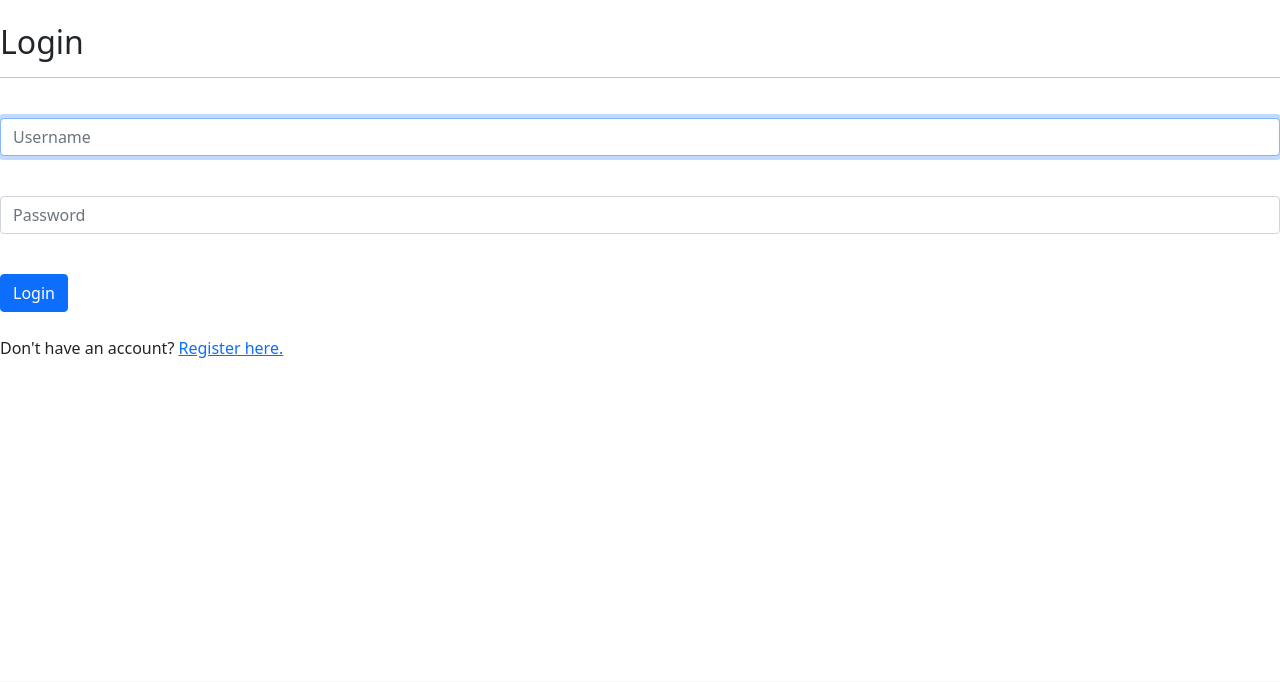
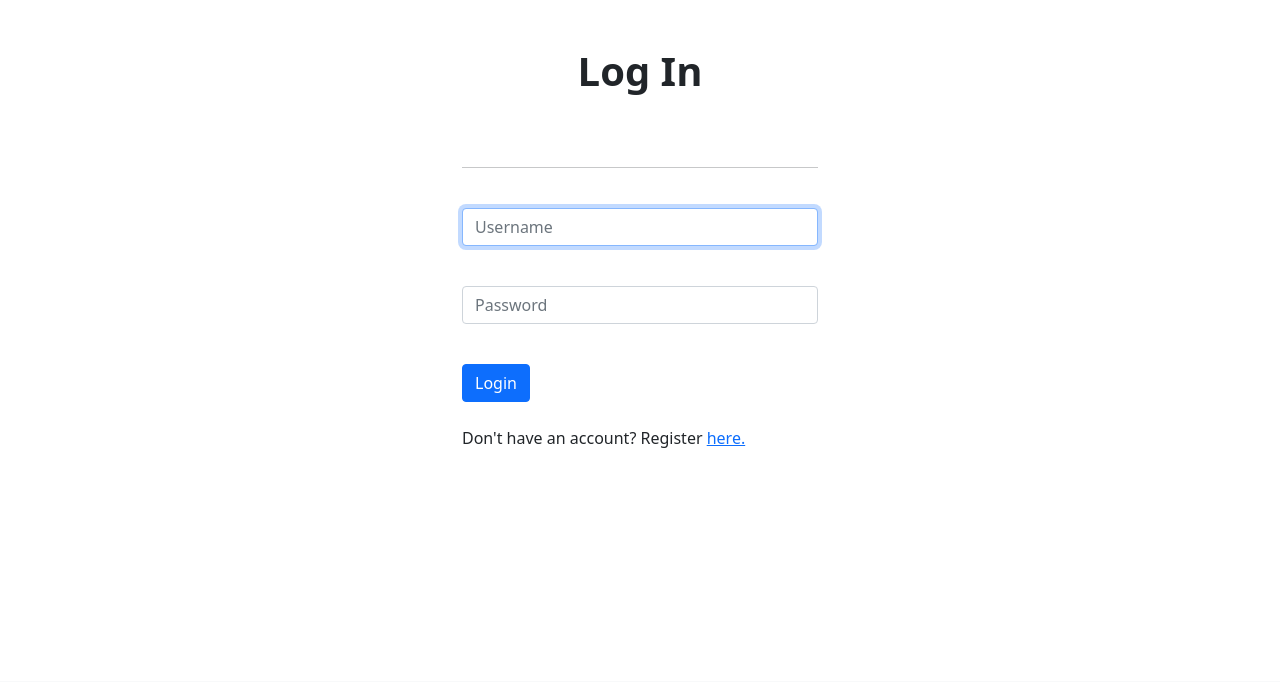
Before and after one commit to Ross-Coron/parlio, a Django app: page /login in a window 1280 px wide. Shown: the part 57-739 px from the top of the page. Run offline with Django 4.2, Linux system fonts and the light colour scheme.

Commit message:
Improved log in / registration page

```diff
--- a/parlio/templates/parlio/login.html
+++ b/parlio/templates/parlio/login.html
@@ -1,7 +1,15 @@
 {% extends "parlio/layout.html" %}
 {% block body %}
 
-<h2>Login</h2>
+<div class="d-flex p-4 justify-content-center">
+   <h1><b>Log In</b></h1>
+</div>
+
+<div class="container">
+   <div class="row pt-4">
+      <div class="col-4">
+      </div>
+      <div class="col-4">
 
          {% if message %}
          <div>{{ message }}</div>
@@ -21,6 +29,11 @@
             <input class="btn btn-primary" type="submit" value="Login">
          </form>
 
-<br>Don't have an account? <a href="{% url 'register' %}">Register here.</a>
+         <br>Don't have an account? Register <a href="{% url 'register' %}">here.</a>
+      </div>
+
+   </div>
+   <div class="col-4">
+   </div>
 
    {% endblock %}
--- a/parlio/urls.py
+++ b/parlio/urls.py
@@ -15,5 +15,6 @@ urlpatterns = [
     path("notifyCheck", views.notifyCheck, name="notifyCheck"),
     path("bookmark/<int:questionId>", views.bookmark, name="bookmark"),
     path("notifyMe/<int:questionId>", views.notifyMe, name="notifyMe"),
-    path("isSitting", views.isSitting, name="isSitting")
+    path("isSitting", views.isSitting, name="isSitting"),
+    path("dismissNotification/<int:questionId>", views.dismissNotification, name="dismissNotification")
 ]
--- a/parlio/views.py
+++ b/parlio/views.py
@@ -275,10 +275,13 @@ def notifyMe(request, questionId):
 @login_required(redirect_field_name='my_redirect_field')
 def bookmark(request, questionId):
 
-    if request.user.bookmarkQuestion.filter(uniqueId=questionId).exists():
+    user = User.objects.get(id=request.user.id)
 
+    if user.bookmarkQuestion.filter(uniqueId=questionId).exists():
+
+        # TODO issue because of get??
         bookmarkedQuestion = Question.objects.get(uniqueId=questionId)
-        request.user.bookmarkQuestion.remove(bookmarkedQuestion)
+        user.bookmarkQuestion.remove(bookmarkedQuestion)
 
         return JsonResponse({"message": "Question removed from bookmarks", "star": False}, status=201)
 
@@ -316,7 +319,7 @@ def notifyCheck(request):
         else:
             print("Debug: Question has now been answered!")
 
-            # Create new notification
+            # Create new notification TODO ISSUE WITH GET
             question = Question.objects.get(uniqueId=question)
             notification = Notification(question=question, user=request.user)
             notification.save()
@@ -367,3 +370,8 @@ def isSitting(request):
         print("Debug: the House of Lords is sitting")
 
     return JsonResponse({"message": "Sitting checked", "commonsSitting": commonsSitting, "lordsSitting": lordsSitting}, status=201)
+
+
+def dismissNotification(request, questionId):
+    print("U R HERE:", questionId)
+    pass
```
Also changed, not shown: parlio/templates/parlio/register.html (+14 -2 lines), parlio/templates/parlio/user.html (+7 -2 lines), db.sqlite3. Lines whose indentation alone changed are shown as unchanged.
